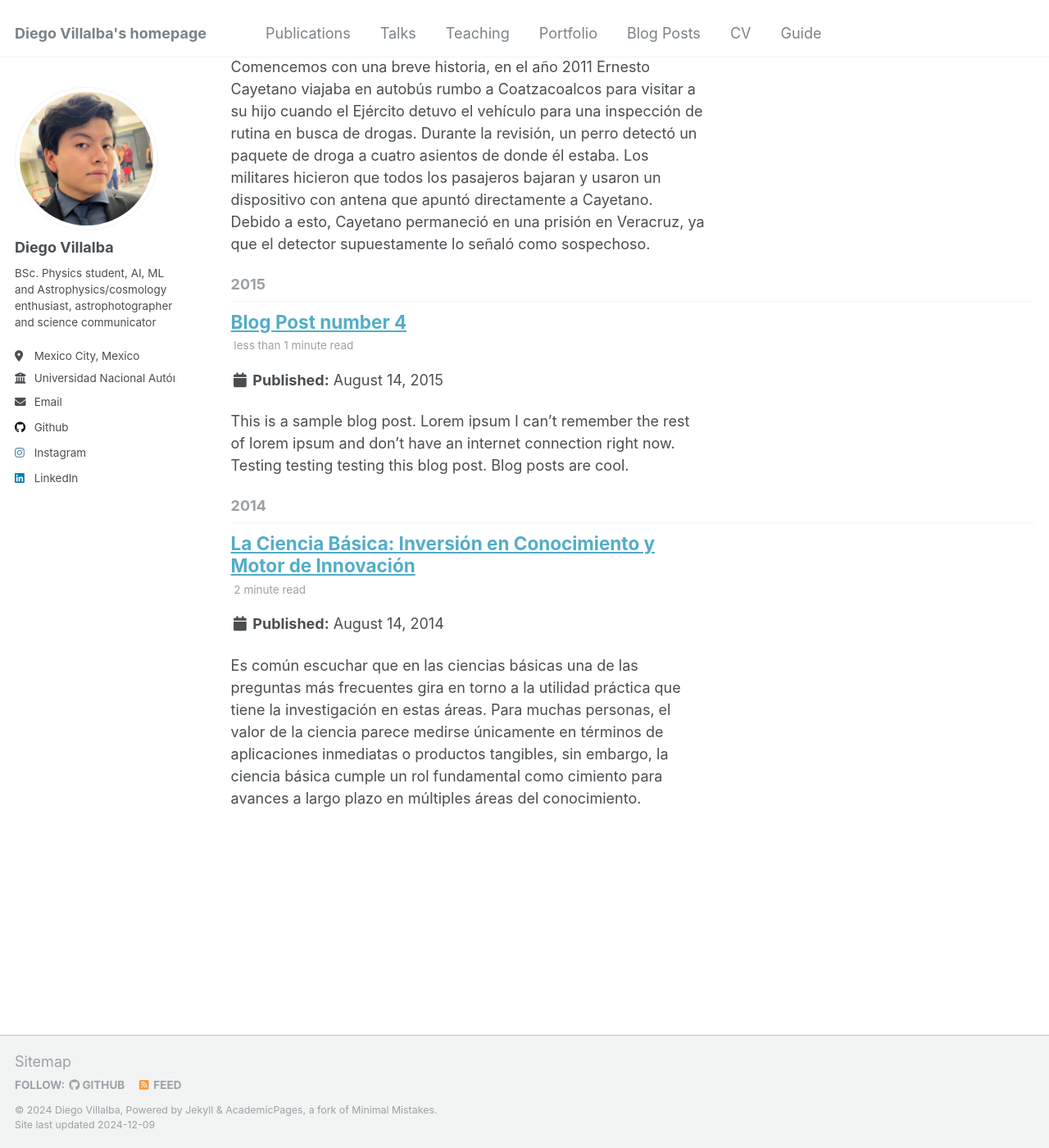
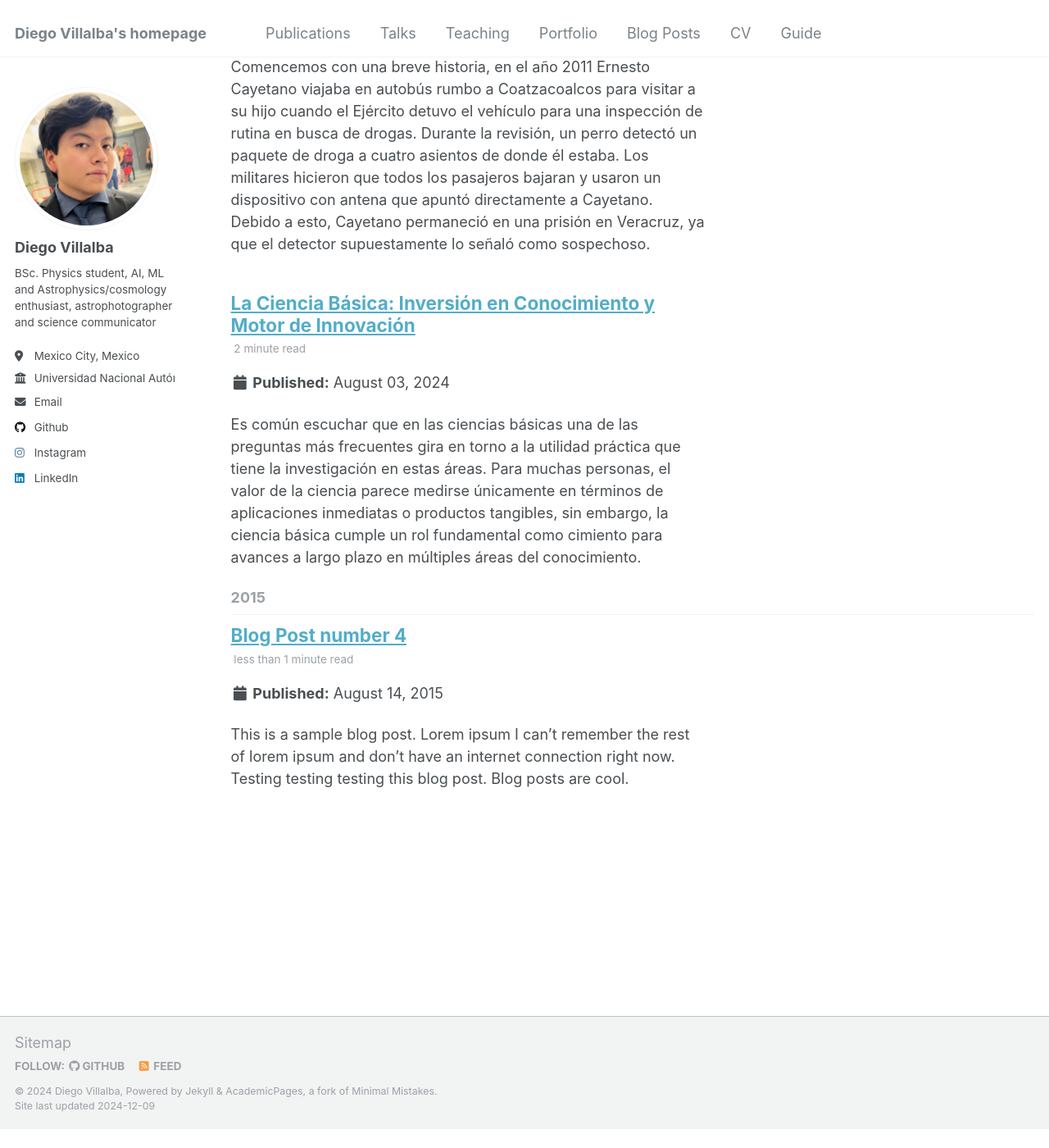
Before and after one commit to DiegoViillalba/DiegoViillalba.github.io, a Jekyll site: the page built from _pages/year-archive.html, in a window 1280 px wide and 1400 px high, scrolled down 909 px. Shown: the whole window at 82% size. Built offline with Jekyll 4.4.1, drawn with Linux system fonts in a browser that asks for light colours; after the commit the page ends 2286 px from its top, so only the background shows below that.

Commit message:
Update 2014-08-14-blog-post-3.md

```diff
--- a/_posts/2014-08-14-blog-post-3.md
+++ b/_posts/2014-08-14-blog-post-3.md
@@ -1,6 +1,6 @@
 ---
 title: 'La Ciencia Básica: Inversión en Conocimiento y Motor de Innovación'
-date: 2014-08-14
+date: 2024-08-03
 permalink: /posts/2014/08/blog-post-3/
 tags:
   - Inversión
```
